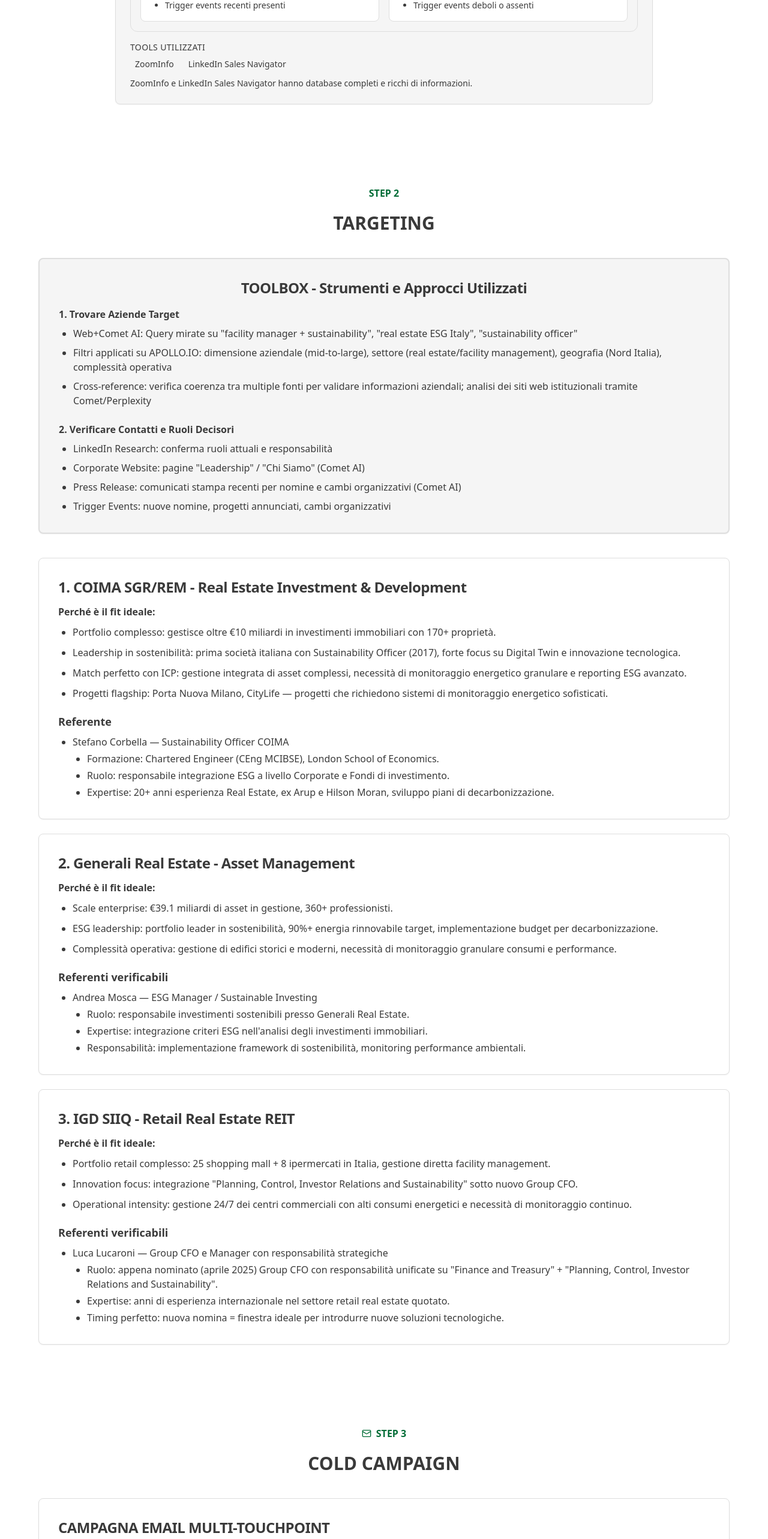
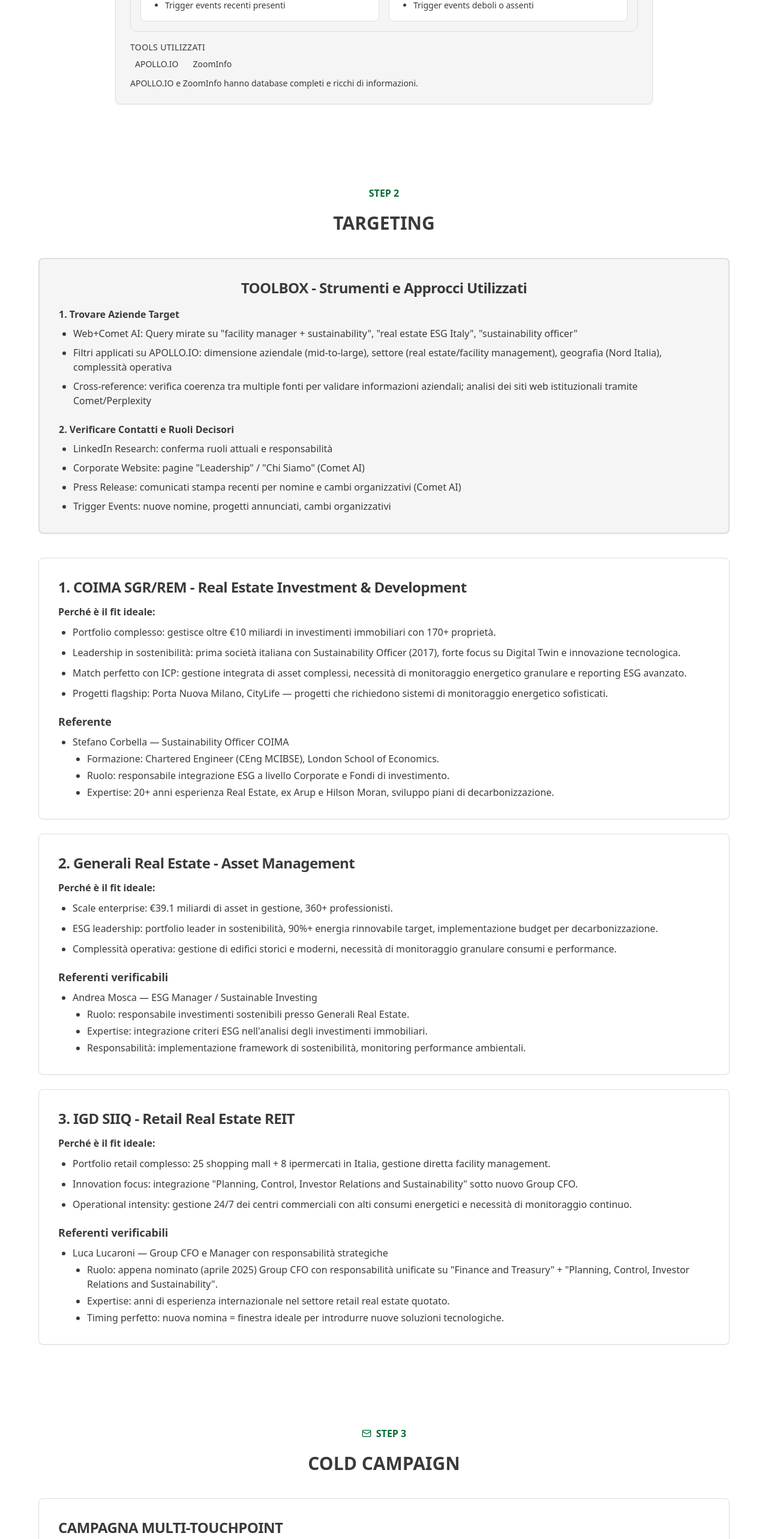
Before and after one commit to Confry87/resume, a Next.js app: page /case-study in a window 1280 px wide. Shown: the part 3580-6146 px from the top of the page at 60% size. Built offline with nearby package versions, Linux system fonts and the light colour scheme.

Commit message:
errori ortografia

```diff
--- a/components/case-study/bdr-roadmap-section.tsx
+++ b/components/case-study/bdr-roadmap-section.tsx
@@ -20,7 +20,7 @@ const steps: Step[] = [
       "ricerca sui decision maker e enrichment",
       "identificazione dei trigger event",
     ],
-    tools: ["ZoomInfo", "LinkedIn Sales Navigator"],
+    tools: ["APOLLO.IO", "ZoomInfo"],
   },
 ]
 
@@ -112,7 +112,7 @@ export function BDRRoadmapSection() {
                             ))}
                           </div>
                           <p className="text-sm text-muted-foreground mt-2">
-                            ZoomInfo e LinkedIn Sales Navigator hanno database completi e ricchi di informazioni.
+                            APOLLO.IO e ZoomInfo hanno database completi e ricchi di informazioni.
                           </p>
                         </div>
                       )}
--- a/components/case-study/cold-campaign-section.tsx
+++ b/components/case-study/cold-campaign-section.tsx
@@ -18,7 +18,7 @@ export function ColdCampaignSection() {
         <div className="max-w-6xl mx-auto space-y-6">
           <Card className="bg-background">
             <CardContent className="p-6 md:p-8 text-left">
-              <CardTitle className="text-xl md:text-2xl mb-4">CAMPAGNA EMAIL MULTI-TOUCHPOINT</CardTitle>
+              <CardTitle className="text-xl md:text-2xl mb-4">CAMPAGNA MULTI-TOUCHPOINT</CardTitle>
               <CardDescription className="text-base leading-relaxed mb-4">
                 Sequenza in 4 Touchpoints (12 giorni)
               </CardDescription>
```
